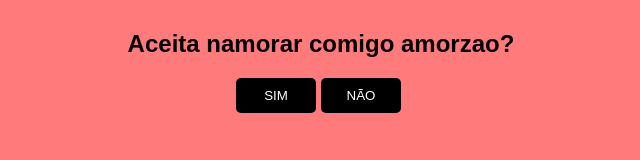
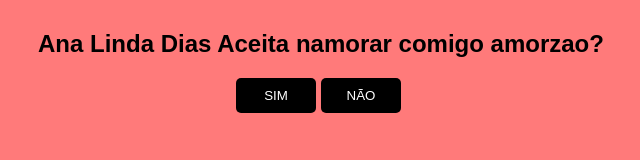
Before and after one commit to rafaelzx-dev/namoro, a plain HTML site: page index.html in a window 1280 px wide. Shown: the whole page, without its empty margins (329-969 px from the left). Drawn offline with Linux system fonts and the light colour scheme.

Commit message:
Update index.html

```diff
--- a/index.html
+++ b/index.html
@@ -13,7 +13,7 @@ Tutorial: https://www.youtube.com/watch?v=zxxB9SFh9p4
 
 <body>
     <div id="conteudo">
-        <h2>Aceita namorar comigo amorzao?</h2>
+        <h2>Ana Linda Dias Aceita namorar comigo amorzao?</h2>
         <div style="margin: auto;width: 170px;">
             <button style="position: fixed;display: block;" class="btn" onclick="sim()">SIM</button>
             <button class="btn" onclick="desvia(this)" onmouseover="desvia(this)" style="position: absolute;">NÃO</button>
```
